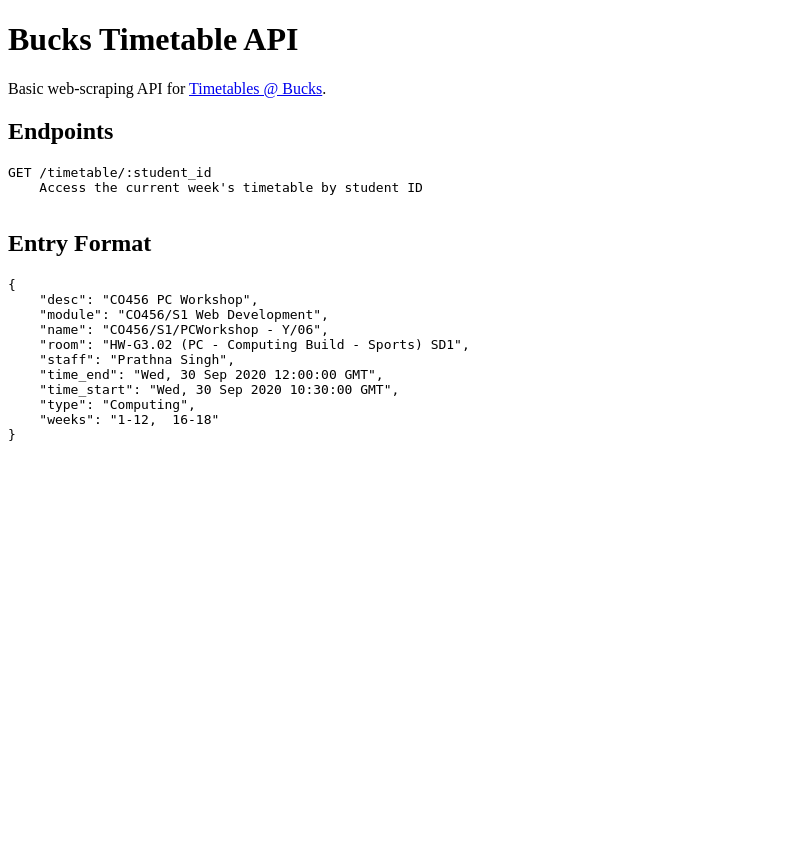
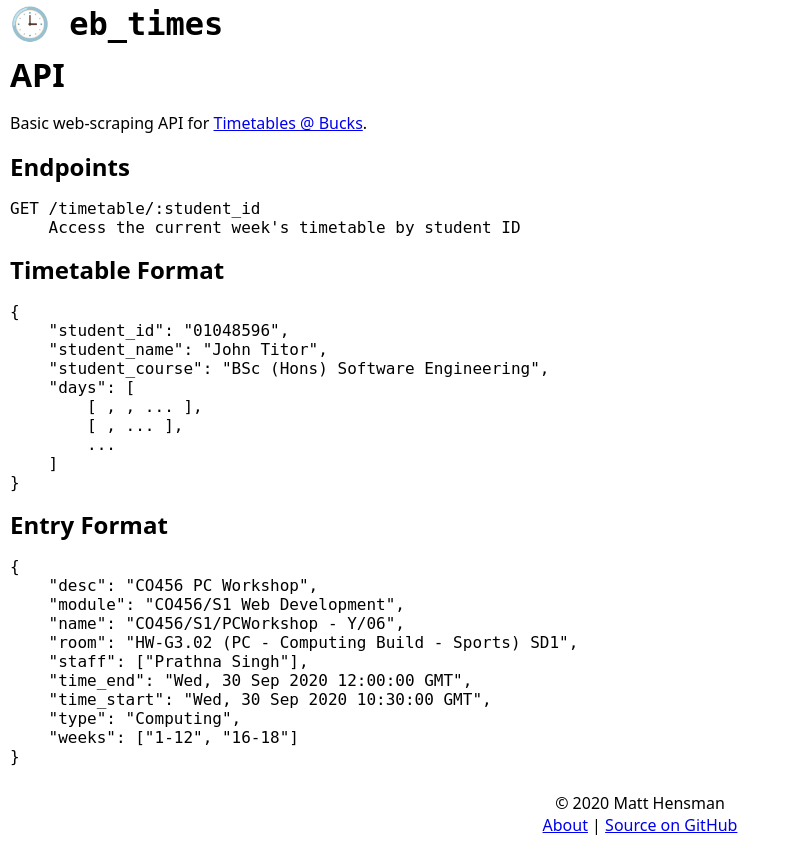
Before and after one commit to hensm/bnu_times, a Flask app: page /about in a window 1280 px wide. Shown: the whole page, without its empty margins (0-792 px from the left). Before the commit the page ends 441 px from the top, so only its background shows below. Run offline with Flask 2, Linux system fonts and the light colour scheme.

Commit message:
Improve templates

```diff
--- a/app.py
+++ b/app.py
@@ -16,6 +16,8 @@ def index():
 def timetable():
     student_id = request.args.get("student_id", type=str)
     timetable = api.get_timetable(student_id)
+    if timetable is None:
+        abort(400)
 
     data_days = []
     for i, day in enumerate(timetable.days):
--- a/static/style.css
+++ b/static/style.css
@@ -41,7 +41,12 @@ body {
     gap: 10px;
 }
 
-.site-footer p {
+.site-title > a {
+    color: currentcolor;
+    text-decoration: initial;
+}
+
+.site-footer > p {
     margin: initial;
     text-align: center;
 }
--- a/templates/about.html
+++ b/templates/about.html
@@ -1,18 +1,27 @@
-<!DOCTYPE html>
-<html lang="en">
-    <head>
-        <meta charset="UTF-8">
-        <meta name="viewport" content="width=device-width, initial-scale=1.0">
-        <title>Bucks Timetable API</title>
-    </head>
-    <body>
-        <h1>Bucks Timetable API</h1>
+{% extends "base.html" %}
+{% block title %}About{% endblock %}
+{% block content %}
+<h1>API</h1>
 <p>Basic web-scraping API for <a href="https://mytimetable.bucks.ac.uk/">Timetables @ Bucks</a>.</p>
 
 <h2>Endpoints</h2>
 <pre>
 GET /timetable/:student_id
     Access the current week's timetable by student ID
+</pre>
+
+<h2>Timetable Format</h2>
+<pre>
+{
+    "student_id": "01048596",
+    "student_name": "John Titor",
+    "student_course": "BSc (Hons) Software Engineering",
+    "days": [
+        [ <entry>, <entry>, ... ],
+        [ <entry>, ... ],
+        ...
+    ]
+}
 </pre>
 
 <h2>Entry Format</h2>
@@ -22,12 +31,11 @@ GET /timetable/:student_id
     "module": "CO456/S1 Web Development",
     "name": "CO456/S1/PCWorkshop - Y/06",
     "room": "HW-G3.02 (PC - Computing Build - Sports) SD1",
-    "staff": "Prathna Singh",
+    "staff": ["Prathna Singh"],
     "time_end": "Wed, 30 Sep 2020 12:00:00 GMT",
     "time_start": "Wed, 30 Sep 2020 10:30:00 GMT",
     "type": "Computing",
-    "weeks": "1-12,  16-18"
+    "weeks": ["1-12", "16-18"]
 }
 </pre>
-    </body>
-</html>
+{% endblock %}
--- a/templates/base.html
+++ b/templates/base.html
@@ -10,7 +10,7 @@
     </head>
     <body>
         <header class="site-header">
-            <h1>🕒 eb_times</h1>
+            <h1 class="site-title"><a href="/">🕒 eb_times</a></h1>
         </header>
         <main class="site-content">
             {% block content %}
@@ -22,7 +22,8 @@
                 &copy; 2020 Matt Hensman
             </p>
             <p>
-                <a href="https://github.com/hensm/bucks-timetables">Source on GitHub</a>
+                <a href="/about">About</a> |
+                <a href="https://github.com/hensm/eb_times">Source on GitHub</a>
             </p>
             {% endblock %}
         </footer>
```
Also changed, not shown: templates/index.html (+8 -14 lines), 1 other file. Lines whose indentation alone changed are shown as unchanged.
